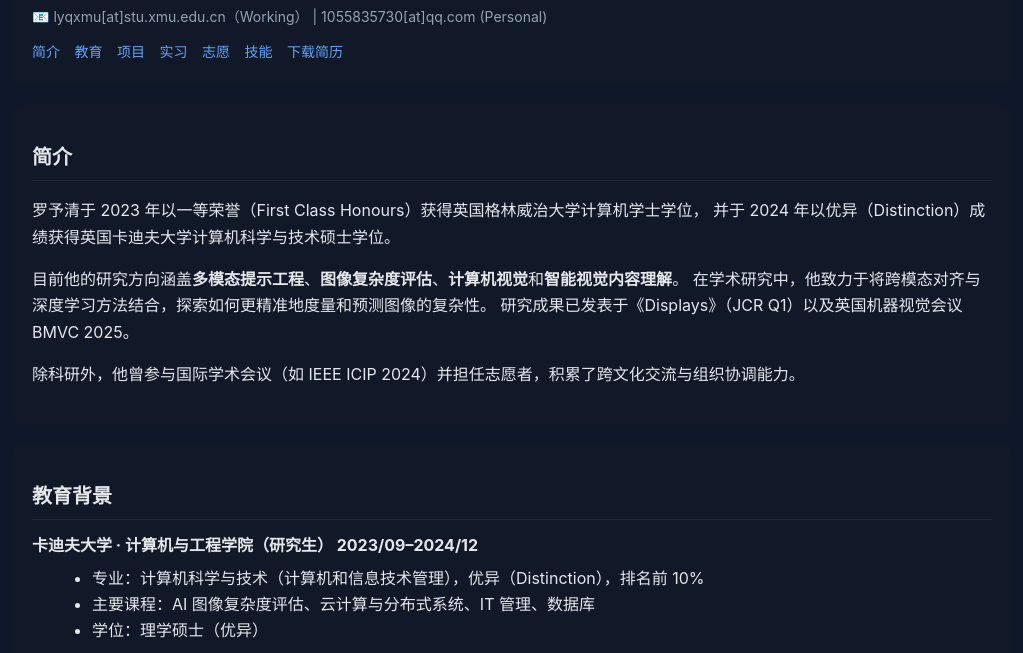
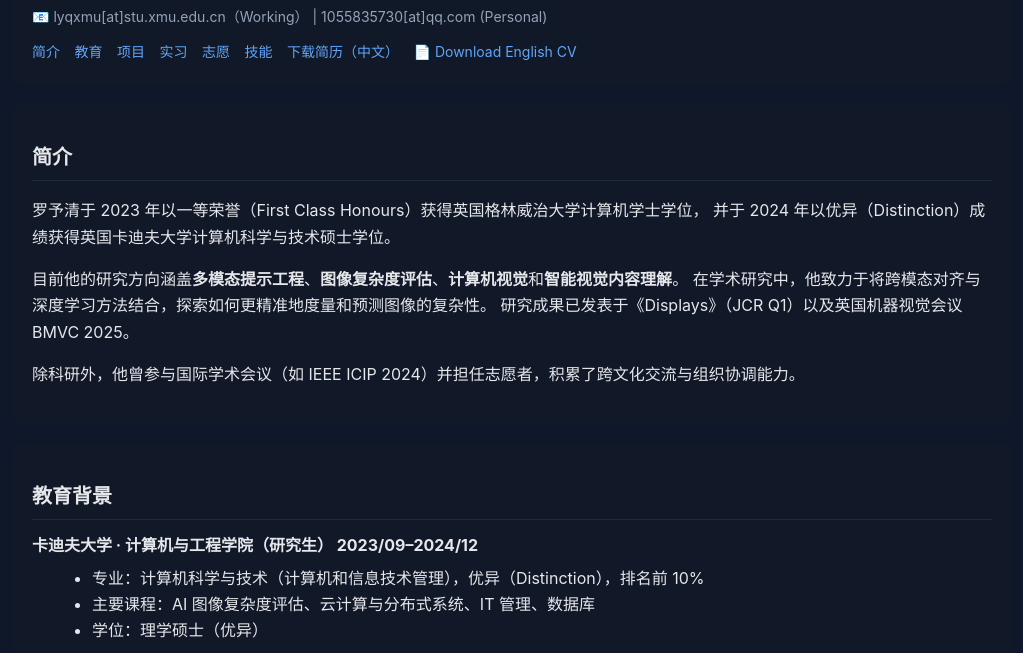
Before and after one commit to XQ2K/XQ2K.github.io, a plain HTML site: page index.html in a window 1280 px wide. Shown: the part 126-779 px from the top of the page, without its empty margins (128-1151 px from the left). Drawn offline with Linux system fonts and the light colour scheme.

Commit message:
Update index.html

```diff
--- a/index.html
+++ b/index.html
@@ -39,7 +39,8 @@
     <a href="#intern">实习</a>
     <a href="#volunteer">志愿</a>
     <a href="#skills">技能</a>
-    <a href="resume.pdf" target="_blank">下载简历</a>
+    <a href="resume.pdf" target="_blank">下载简历（中文）</a>
+    <a href="resume(EN).pdf" target="_blank">📄 Download English CV</a>
   </nav>
 </header>
 
```
